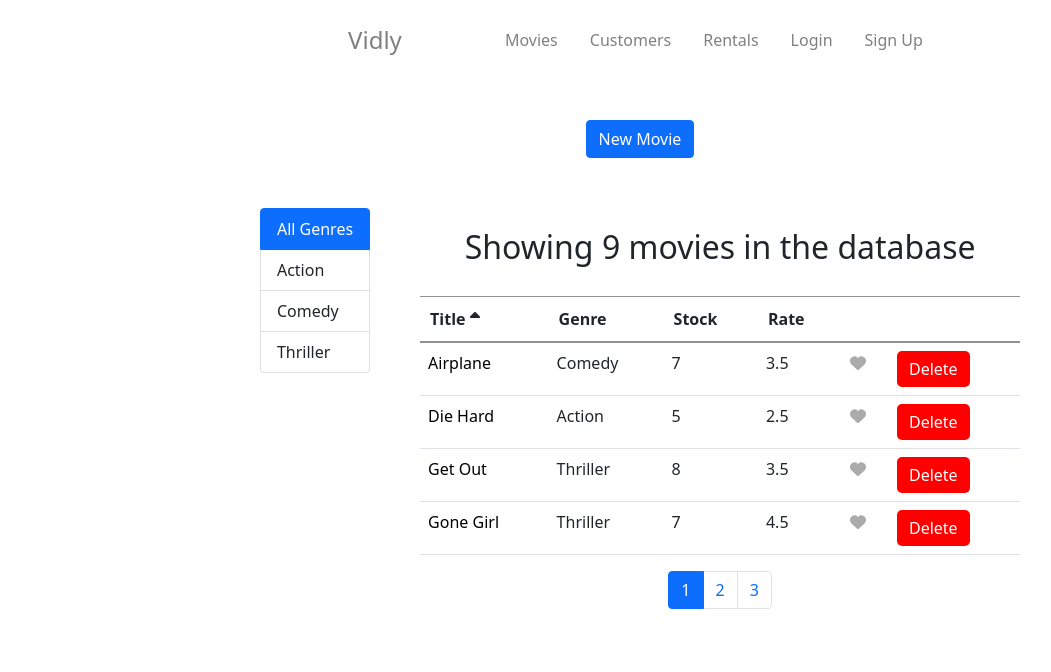
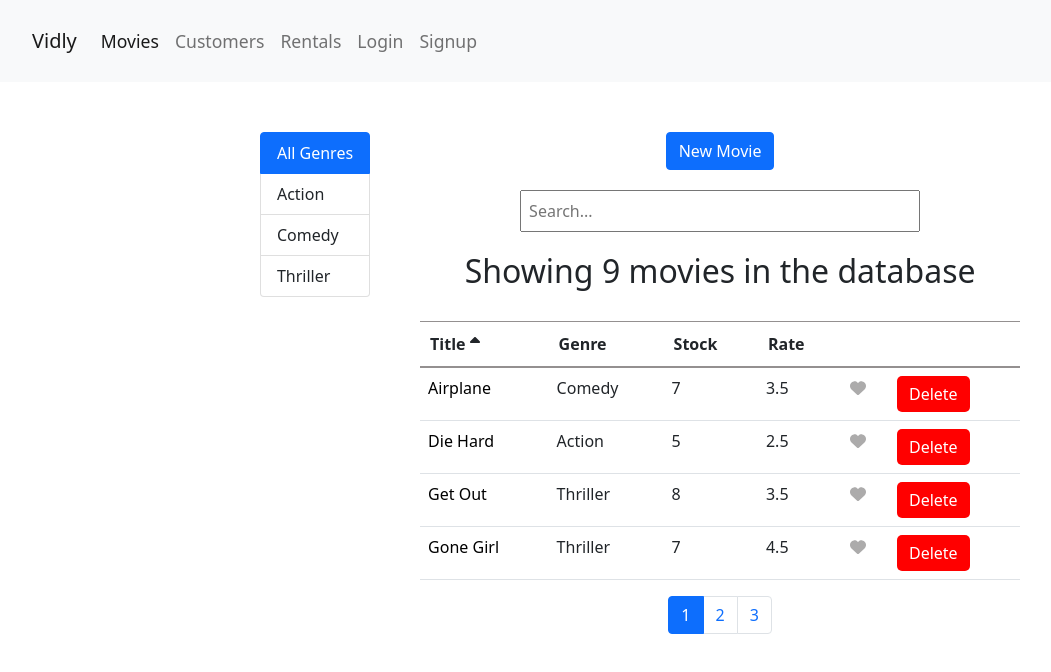
Before and after one commit to Daprojects1/Movies-React-App, a React (Create React App) app: page /movies in a window 1280 px wide. Shown: the top 672 px of the page, without its empty margins (0-1051 px from the left). Built offline with nearby package versions, Linux system fonts and the light colour scheme.

Commit message:
changed the nav, added a searchBar and functionality

```diff
--- a/package.json
+++ b/package.json
@@ -17,6 +17,7 @@
     "lodash": "^4.17.21",
     "prop-types": "^15.8.1",
     "react": "^17.0.2",
+    "react-bootstrap": "^2.2.1",
     "react-dom": "^17.0.2",
     "react-router-dom": "^6.2.2",
     "react-scripts": "^3.0.1",
--- a/src/App.js
+++ b/src/App.js
@@ -8,7 +8,6 @@ import NotFound from "./notfound";
 import Form from "./movieform";
 import LoginForm from "./form";
 import RegisterForm from "./RegisterForm";
-import NewMovieForm from "./newMovieForm";
 
 class App extends React.Component {
 
--- a/src/Movies.js
+++ b/src/Movies.js
@@ -8,8 +8,9 @@ import paginate from "./utilityFunctions/paginate";
 import ListGroup from "./listGroup";
 import Table from "./table";
 import NoMoviesText from "./noMoviesText";
-import { Link } from "react-router-dom";
 import _ from "lodash"
+import SearchBox from "./searchBox";
+import NewMovieBtn from "./changeorAddMovieBtn";
 
 
 
@@ -25,7 +26,8 @@ class MoviePage extends React.Component {
             sortColumn: {
                 path: "title",
                 order: "asc"
-            }
+            },
+            searchValue: ""
         }
     }
     stylesech1 = {
@@ -50,12 +52,7 @@ class MoviePage extends React.Component {
         })
     }
     isItGenre = (name) => {
-        this.setState(() => {
-            return {
-                currentGenre: name
-            }
-        })
-        this.setState({ currentPage: 1 })
+        this.setState({ currentGenre: name, currentPage: 1, searchValue: "" })
     }
     check = (name, currentGenre) => {
         let classes = ""
@@ -64,8 +61,13 @@ class MoviePage extends React.Component {
         }
         return classes;
     }
+    reFilterMovies = (e) => {
+        let searchValue = e.target.value;
+        this.setState({ searchValue, currentGenre: null, currentPage: 1 });
+    }
     filtered = (allMovies) => {
         let { currentGenre } = this.state
+        if (currentGenre === null) return allMovies.filter(m => m.title.toLowerCase().startsWith(this.state.searchValue.toLowerCase()))
         return (currentGenre !== "All Genres") ? allMovies.filter(m => m.genre.name === currentGenre) : allMovies
     }
     sorted = (movies) => {
@@ -95,11 +97,6 @@ class MoviePage extends React.Component {
         if (movies.length > 0) {
             return (
                 <div>
-                    <div className="header-center">
-                        <button className="btn btn-primary">
-                            <Link to={{ pathname: "/movies/new", state: { addMovie: this.addMovie } }} >New Movie</Link>
-                        </button>
-                    </div>
                     <div className="flexBod">
                         <ListGroup onSelect={this.isItGenre}
                             getGenres={genres}
@@ -107,6 +104,8 @@ class MoviePage extends React.Component {
                             check={this.check} >
                         </ListGroup>
                         <div className="main-tbls">
+                            <NewMovieBtn />
+                            <SearchBox value={this.state.searchValue} reFilterMovies={this.reFilterMovies} />
                             <Header count={this.filtered(movies).length} />
                             <Table showMovies={this.showMovies()}
                                 onSort={this.sort}
--- a/src/Nav.jsx
+++ b/src/Nav.jsx
@@ -1,13 +1,19 @@
 import React from "react";
 import { NavLink, Link } from "react-router-dom";
+import { Container, Navbar, Nav } from "react-bootstrap";
+
 
 const NavBar = () => {
     return (
-        <>
-            <div className=" main-navs">
-                <Link className="nav-item nav-link nav1" to="/">
-                    Vidly
-                </Link>
+        <Navbar bg="light" expand="lg">
+            <Container fluid>
+                <Navbar.Brand href="#">Vidly</Navbar.Brand>
+                <Navbar.Toggle aria-controls="navbarScroll" />
+                <Navbar.Collapse id="navbarScroll">
+                    <Nav
+                        className="me-auto my-2 my-lg-0"
+                        style={{ maxHeight: '100px' }}
+                        navbarScroll>
                         <NavLink className="nav-item nav-link" to="/movies">
                             Movies
                         </NavLink>
@@ -21,10 +27,12 @@ const NavBar = () => {
                             Login
                         </NavLink>
                         <NavLink className="nav-item nav-link" to="/signupform">
-                    Sign Up
+                            Signup
                         </NavLink>
-            </div>
-        </>
+                    </Nav>
+                </Navbar.Collapse>
+            </Container>
+        </Navbar>
     )
 }
 
--- a/src/app.css
+++ b/src/app.css
@@ -9,18 +9,23 @@
 .main-navs{
     padding: 20px;
     display: flex;
-    justify-content: center;
+    width: 90vw;
+    max-width: 700px;
+    margin: 0 auto;
+    text-align: center;
+    flex-direction: column;
 }
 
+.navbar{
+    padding: 20px;
+    font-size: 1.1rem;
+}
 .main-navs a{
     color: grey;
 }
 .nav1 {
     transform: scale(1.5);
-    margin-right: 80px;
-    color: blue;
 }
-
 .moviesSpan a{
     text-decoration: none;
     color: black;
@@ -146,11 +151,37 @@ img{
     width:fit-content;
     align-self: center;
     color: white;
-    margin-top: 40px;
 }
 
 .header-center a{
     color: white;
     text-decoration: none;
+}
 
+.inputHome{
+    display: inline-flex;
+    align-self: center;
+    margin-top: 20px;
 }
+
+.inputHome input{
+    width: 80vh;
+    padding: 7px;
+    max-width: 400px;
+}
+
+.inputHome input:focus{
+    outline: none;
+}
+
+@media screen and (min-width: 600px){
+    .main-navs{
+        flex-direction: row;
+        justify-content: center;
+    }
+    .nav1 {
+        transform: scale(1.5);
+        margin-right: 80px;
+        color: blue;
+    }
+}
--- /dev/null
+++ b/src/changeorAddMovieBtn.jsx
@@ -0,0 +1,14 @@
+import React from "react";
+import { Link } from "react-router-dom";
+
+const NewMovieBtn = () => {
+    return (
+        <div className="header-center">
+            <button className="btn btn-primary">
+                <Link to={{ pathname: "/movies/new" }} >New Movie</Link>
+            </button>
+        </div>
+    )
+}
+
+export default NewMovieBtn;
--- a/src/movieform.jsx
+++ b/src/movieform.jsx
@@ -4,7 +4,7 @@ import FormComponent from "./reusableForm";
 import Joi from "joi-browser";
 import { getGenres } from "./services/fakeGenreService";
 import { getMovie, saveMovie } from "./services/fakeMovieService";
-import movies from "./services/fakeMovieService";
+
 
 
 
--- /dev/null
+++ b/src/searchBox.jsx
@@ -0,0 +1,11 @@
+import React from "react"
+
+const SearchBox = ({ value, reFilterMovies }) => {
+    return (
+        <div className="inputHome">
+            <input type="text" name="query" value={value} placeholder="Search..." onChange={reFilterMovies} />
+        </div>
+    )
+}
+
+export default SearchBox;
```
Also changed, not shown: 1 other file (tests, documents, lock files or other folders). Lines whose indentation alone changed are shown as unchanged.
